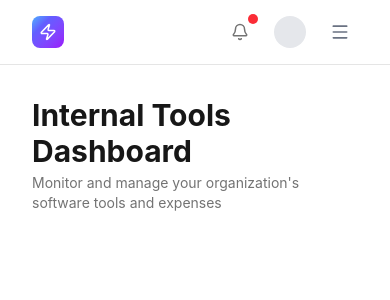
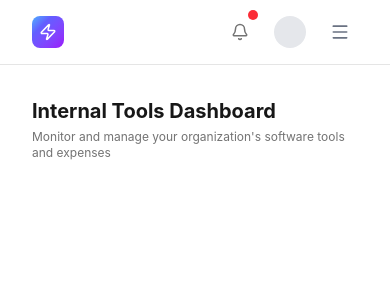
Before and after one commit to peter-francois/internal-tools-management-dashboard, a React (Vite) app: page / in a window 390 px wide. Shown: the top 300 px of the page. Built offline with nearby package versions, Linux system fonts and the light colour scheme.

Commit message:
style: adjust font size for mobile

```diff
--- a/src/styles/index.css
+++ b/src/styles/index.css
@@ -19,22 +19,22 @@ body {
 
 @layer base {
   h1 {
-    @apply text-3xl font-bold text-neutral-900 dark:text-white mb-1;
+    @apply text-xl sm:text-3xl font-bold text-neutral-900 dark:text-white mb-1;
   }
   h2 {
-    @apply text-xl font-semibold text-neutral-800 dark:text-neutral-100;
+    @apply text-lg sm:text-xl font-semibold text-neutral-800 dark:text-neutral-100;
   }
   p {
-    @apply text-sm text-neutral-500 dark:text-neutral-400;
+    @apply text-xs sm:text-sm text-neutral-500 dark:text-neutral-400;
   }
   a {
-    @apply text-neutral-600 dark:text-neutral-300;
+    @apply text-xs sm:text-sm text-neutral-600 dark:text-neutral-300;
   }
   button {
-    @apply text-neutral-500 hover:bg-neutral-100 hover:text-neutral-800 dark:text-neutral-400 dark:hover:bg-neutral-800 dark:hover:text-neutral-200;
+    @apply text-xs sm:text-sm text-neutral-500 hover:bg-neutral-100 hover:text-neutral-800 dark:text-neutral-400 dark:hover:bg-neutral-800 dark:hover:text-neutral-200 min-h-[44px] sm:min-h-0;;
   }
   input {
-    @apply border border-neutral-200 bg-neutral-50 text-neutral-700 placeholder-neutral-400
+    @apply text-xs sm:text-sm border border-neutral-200 bg-neutral-50 text-neutral-700 placeholder-neutral-400
   dark:border-neutral-800 dark:bg-neutral-900 dark:text-neutral-200 dark:placeholder-neutral-500;
   }
 }
```
